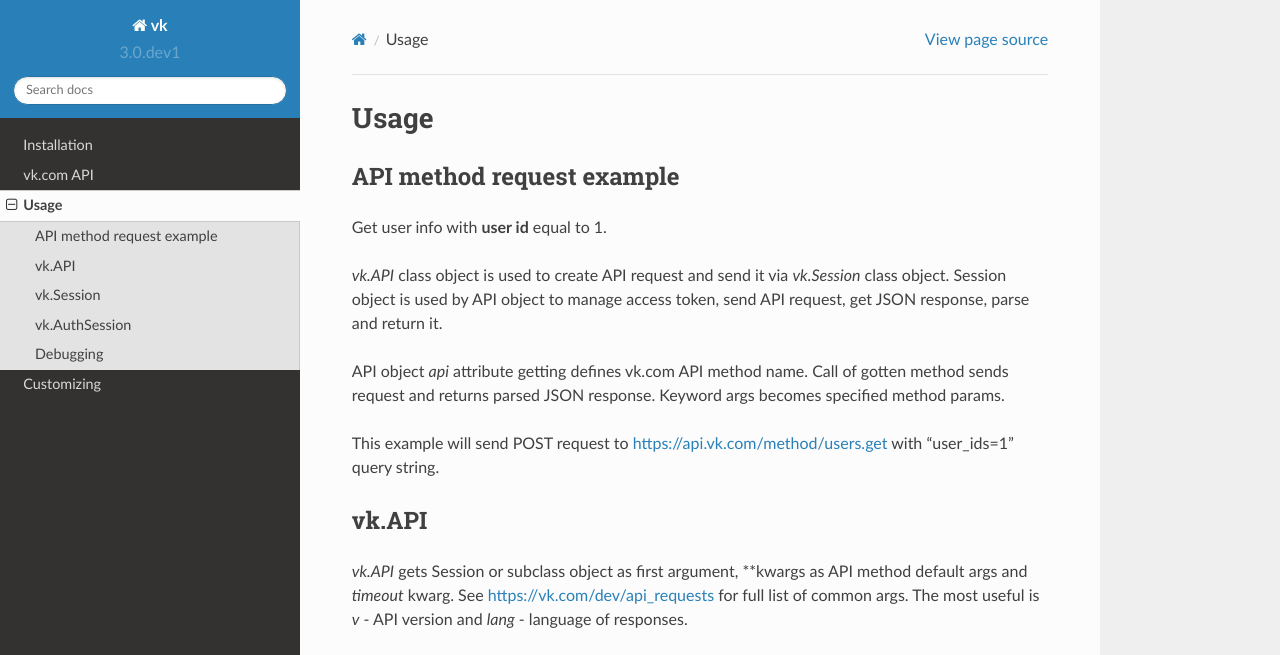
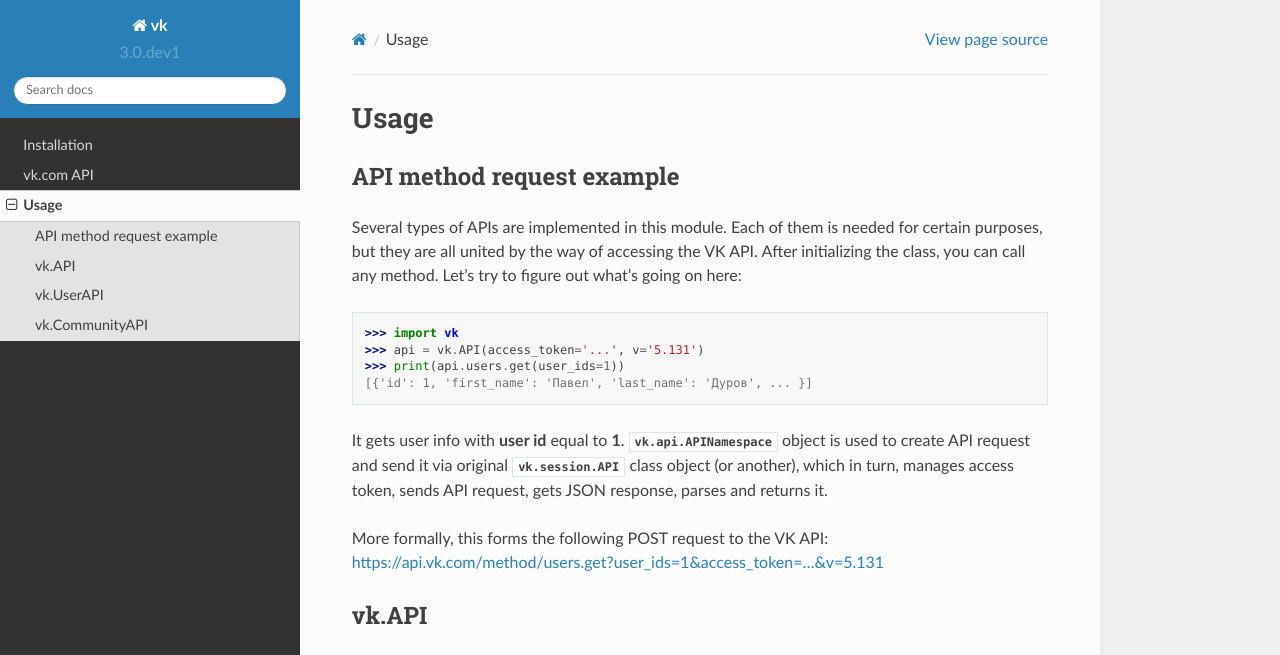
Before and after one commit to voronind/vk, a Sphinx documentation site: the page built from docs/usage.rst, in a window 1280 px wide and 1368 px high. Shown: the top 655 px of the window. Built offline with Sphinx 7.4.7 and the Read the Docs theme 2.0.0, drawn with Linux system fonts in a browser that asks for light colours; some of the changed text lies outside the part shown; grey boxes are pictures that could not be loaded.

Commit message:
Document vk.API and vk.UserAPI

```diff
--- a/docs/conf.py
+++ b/docs/conf.py
@@ -12,6 +12,7 @@ release = __version__
 extensions = [
     'sphinx.ext.autodoc',
     'sphinx.ext.doctest',
+    'sphinx.ext.napoleon',
     'sphinx.ext.viewcode',
 ]
 
--- a/docs/index.rst
+++ b/docs/index.rst
@@ -1,7 +1,7 @@
 Welcome to vk's documentation!
 ==============================
 
-**VK** library is a `vk.com <vk.com>`_ (the largest Russian social network) python API wrapper
+**VK** library is a `vk.com <vk.com>`__ (the largest Russian social network) python API wrapper
 
 Contents:
 
@@ -11,7 +11,6 @@ Contents:
    installation
    vk-api
    usage
-   customizing
 
 
 Indices and tables
--- a/docs/usage.rst
+++ b/docs/usage.rst
@@ -1,55 +1,38 @@
-
 Usage
 =====
 
 API method request example
 --------------------------
 
-Get user info with **user id** equal to 1.
+Several types of APIs are implemented in this module. Each of them is needed for certain purposes, but they are all united by the way of accessing the VK API. After initializing the class, you can call any method. Let's try to figure out what's going on here:
 
-`vk.API` class object is used to create API request and send it via `vk.Session` class object.
-Session object is used by API object to manage access token, send API request, get JSON response,
-parse and return it.
+.. code-block:: python
 
-API object `api` attribute getting defines vk.com API method name.
-Call of gotten method sends request and returns parsed JSON response.
-Keyword args becomes specified method params.
+    >>> import vk
+    >>> api = vk.API(access_token='...', v='5.131')
+    >>> print(api.users.get(user_ids=1))
+    [{'id': 1, 'first_name': 'Павел', 'last_name': 'Дуров', ... }]
 
-This example will send POST request to https://api.vk.com/method/users.get with "user_ids=1" query string.
+
+It gets user info with **user id** equal to **1**. :class:`vk.api.APINamespace` object is used to create API request and send it via original :class:`vk.session.API` class object (or another), which in turn, manages access token, sends API request, gets JSON response, parses and returns it.
+
+| More formally, this forms the following POST request to the VK API:
+| https://api.vk.com/method/users.get?user_ids=1&access_token=...&v=5.131
+
 
 vk.API
 ------
 
-`vk.API` gets Session or subclass object as first argument,
-\**kwargs as API method default args and `timeout` kwarg.
-See https://vk.com/dev/api_requests for full list of common args.
-The most useful is `v` - API version and `lang` - language of responses.
-
-All API methods that can be called from server should be supported.
-See https://vk.com/dev/methods for detailed API help.
+.. autoclass:: vk.session.API
 
 
-vk.Session
+vk.UserAPI
 ----------
 
-`vk.Session` gets optional `access_token` argument.
-It will send access token with every API request after first "Autorization failed" error.
-`Session` class can use only ready access token and raises error if can't get it.
+.. autoclass:: vk.session.UserAPI
 
 
-vk.AuthSession
---------------
+vk.CommunityAPI
+---------------
 
-It's `vk.Session` subclass. Can get access token using app id and user credentials.
-
-
-Debugging
----------
-
-To understand that happens you can enable debug mode.
-
-.. code:: python
-
-    vk.logger.setLevel('DEBUG')
-
-`vk.logger` is Python standard library `logging.Logger` instance.
+.. autoclass:: vk.session.CommunityAPI
```
Also changed, not shown: docs/customizing.rst (deleted, +0 -10 lines), docs/vk-api.rst (+6 -2 lines), 1 other file.
